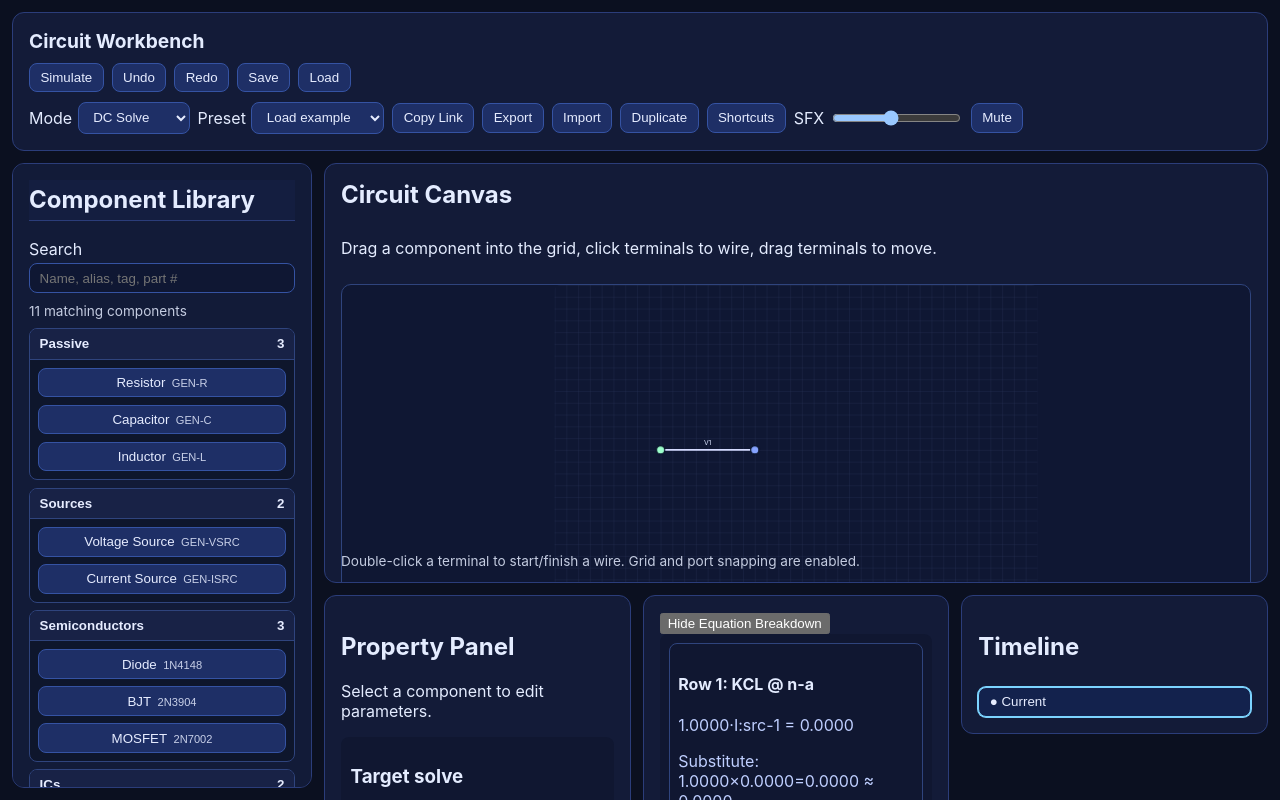
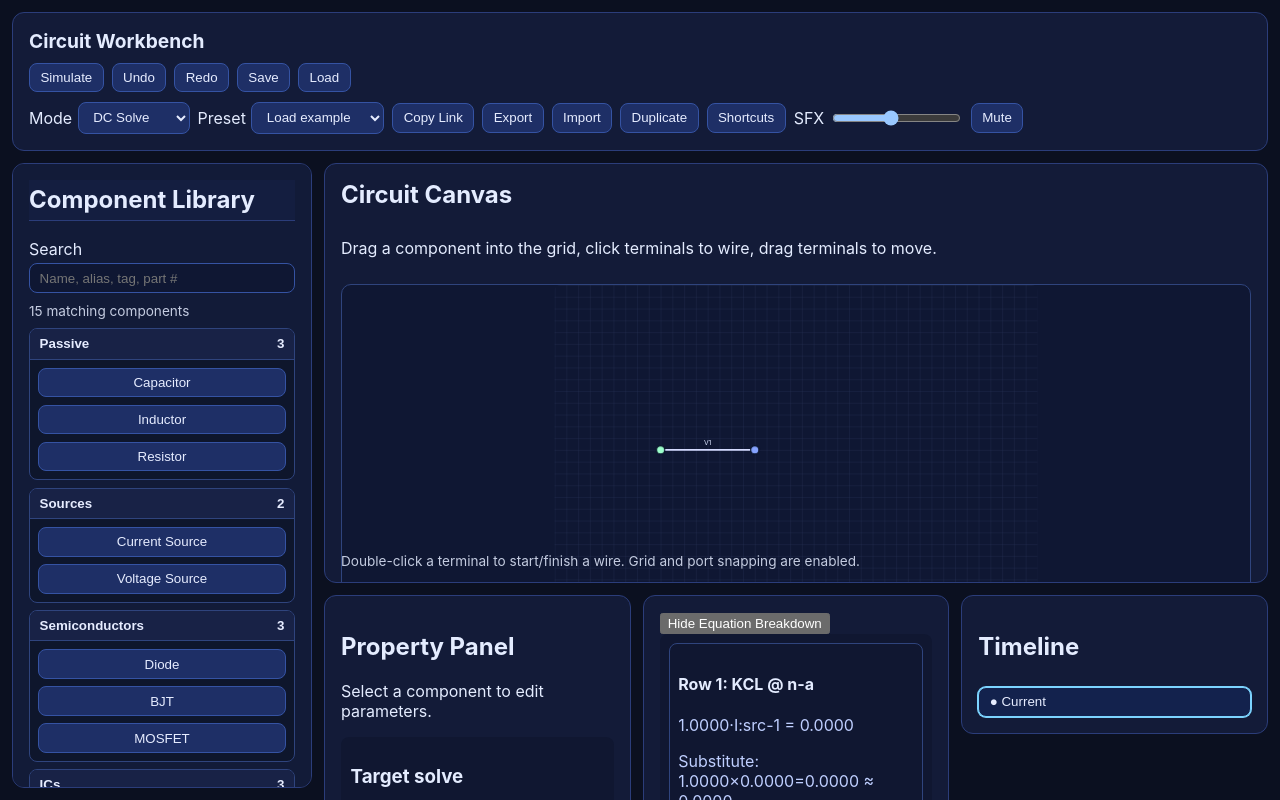
Before and after one commit to TheRealBasic/improved-succotash, a React (Vite) app: page / in a window 1280 px wide. Built offline with nearby package versions, Linux system fonts and the light colour scheme.

Commit message:
Add normalized component catalog data and validation

```diff
--- a/src/components/componentCatalog.ts
+++ b/src/components/componentCatalog.ts
@@ -1,6 +1,4 @@
-import type { ComponentKind } from '../engine/model';
-
-export type CatalogPlacementKind = Exclude<ComponentKind, 'wire'> | 'subcircuit';
+import { SORTED_COMPONENT_CATALOG_ITEMS, type CatalogPlacementKind } from '../data/componentCatalog';
 
 export type ComponentCatalogEntry = {
   id: string;
@@ -18,61 +16,46 @@ export type ComponentCatalogCategory = {
   entries: ComponentCatalogEntry[];
 };
 
-export const COMPONENT_CATALOG: ComponentCatalogCategory[] = [
-  {
-    id: 'passive',
-    label: 'Passive',
-    entries: [
-      { id: 'resistor', kind: 'resistor', label: 'Resistor', aliases: ['R'], tags: ['passive', 'ohmic'], partNumber: 'GEN-R', shortcutId: 'place-resistor' },
-      { id: 'capacitor', kind: 'capacitor', label: 'Capacitor', aliases: ['C'], tags: ['passive', 'energy-storage'], partNumber: 'GEN-C', shortcutId: 'place-capacitor' },
-      { id: 'inductor', kind: 'inductor', label: 'Inductor', aliases: ['L', 'Coil'], tags: ['passive', 'magnetic'], partNumber: 'GEN-L', shortcutId: 'place-inductor' }
-    ]
-  },
-  {
-    id: 'sources',
-    label: 'Sources',
-    entries: [
-      { id: 'voltage-source', kind: 'voltageSource', label: 'Voltage Source', aliases: ['VSource', 'Supply'], tags: ['source', 'dc'], partNumber: 'GEN-VSRC', shortcutId: 'place-voltage' },
-      { id: 'current-source', kind: 'currentSource', label: 'Current Source', aliases: ['ISource'], tags: ['source', 'bias'], partNumber: 'GEN-ISRC', shortcutId: 'place-current' }
-    ]
-  },
-  {
-    id: 'semiconductors',
-    label: 'Semiconductors',
-    entries: [
-      { id: 'diode', kind: 'diode', label: 'Diode', aliases: ['Rectifier'], tags: ['semiconductor', 'pn-junction'], partNumber: '1N4148', shortcutId: 'place-diode' },
-      { id: 'bjt', kind: 'bjt', label: 'BJT', aliases: ['Transistor'], tags: ['semiconductor', 'bipolar'], partNumber: '2N3904', shortcutId: 'place-bjt' },
-      { id: 'mosfet', kind: 'mosfet', label: 'MOSFET', aliases: ['FET'], tags: ['semiconductor', 'switch'], partNumber: '2N7002', shortcutId: 'place-mosfet' }
-    ]
-  },
-  {
-    id: 'ics',
-    label: 'ICs',
-    entries: [
-      { id: 'op-amp', kind: 'opAmp', label: 'Op-Amp', aliases: ['Operational Amplifier'], tags: ['ic', 'analog'], partNumber: 'LM358', shortcutId: 'place-opamp' },
-      { id: 'logic-gate', kind: 'logicGate', label: 'Logic Gate', aliases: ['Gate'], tags: ['ic', 'digital'], partNumber: '74HC00', shortcutId: 'place-logic' }
-    ]
-  },
-  {
-    id: 'relays',
-    label: 'Relays',
-    entries: []
-  },
-  {
-    id: 'sensors',
-    label: 'Sensors',
-    entries: []
-  },
-  {
-    id: 'power',
-    label: 'Power',
-    entries: []
-  },
-  {
-    id: 'specialty',
-    label: 'Specialty',
-    entries: [
-      { id: 'subcircuit', kind: 'subcircuit', label: 'Subcircuit', aliases: ['Macro'], tags: ['hierarchy', 'module'], partNumber: 'SUBCKT', shortcutId: 'place-subcircuit' }
-    ]
-  }
-];
+const CATEGORY_LABELS: Record<string, string> = {
+  passive: 'Passive',
+  sources: 'Sources',
+  semiconductors: 'Semiconductors',
+  ics: 'ICs',
+  power: 'Power',
+  sensors: 'Sensors',
+  specialty: 'Specialty',
+  rf: 'RF',
+  timing: 'Timing',
+  interface: 'Interface'
+};
+
+const ENTRY_METADATA: Record<string, { aliases: string[]; shortcutId?: string }> = {
+  resistor: { aliases: ['R'], shortcutId: 'place-resistor' },
+  capacitor: { aliases: ['C'], shortcutId: 'place-capacitor' },
+  inductor: { aliases: ['L', 'Coil'], shortcutId: 'place-inductor' },
+  'voltage-source': { aliases: ['VSource', 'Supply'], shortcutId: 'place-voltage' },
+  'current-source': { aliases: ['ISource'], shortcutId: 'place-current' },
+  diode: { aliases: ['Rectifier'], shortcutId: 'place-diode' },
+  bjt: { aliases: ['Transistor'], shortcutId: 'place-bjt' },
+  mosfet: { aliases: ['FET'], shortcutId: 'place-mosfet' },
+  'op-amp': { aliases: ['Operational Amplifier'], shortcutId: 'place-opamp' },
+  'logic-gate': { aliases: ['Gate'], shortcutId: 'place-logic' },
+  subcircuit: { aliases: ['Macro'], shortcutId: 'place-subcircuit' }
+};
+
+export const COMPONENT_CATALOG: ComponentCatalogCategory[] = Object.entries(
+  SORTED_COMPONENT_CATALOG_ITEMS.reduce<Record<string, ComponentCatalogEntry[]>>((grouped, item) => {
+    grouped[item.category] ??= [];
+    const metadata = ENTRY_METADATA[item.id];
+    grouped[item.category].push({
+      id: item.id,
+      kind: item.kind,
+      label: item.displayName,
+      aliases: metadata?.aliases ?? [item.partNumber ?? item.displayName],
+      tags: item.tags,
+      partNumber: item.partNumber,
+      shortcutId: metadata?.shortcutId
+    });
+    return grouped;
+  }, {})
+).map(([id, entries]) => ({ id, label: CATEGORY_LABELS[id] ?? id, entries }));
--- /dev/null
+++ b/src/data/componentCatalog.ts
@@ -0,0 +1,259 @@
+import type { ComponentKind } from '../engine/model';
+
+export type CatalogPlacementKind = Exclude<ComponentKind, 'wire'> | 'subcircuit';
+
+export const COMPONENT_CATEGORY_ORDER = [
+  'passive',
+  'sources',
+  'semiconductors',
+  'ics',
+  'power',
+  'sensors',
+  'specialty',
+  'rf',
+  'timing',
+  'interface'
+] as const;
+
+export type ComponentCategory = (typeof COMPONENT_CATEGORY_ORDER)[number];
+
+export type ComponentCatalogItem = {
+  id: string;
+  displayName: string;
+  kind: CatalogPlacementKind;
+  category: ComponentCategory;
+  subcategory: string;
+  description: string;
+  tags: string[];
+  pinCount: number;
+  defaultProps: Record<string, number | string | boolean>;
+  partNumber?: string;
+  manufacturer?: string;
+  datasheetUrl?: string;
+};
+
+export const COMPONENT_CATALOG_ITEMS: ComponentCatalogItem[] = [
+  {
+    id: 'resistor',
+    displayName: 'Resistor',
+    kind: 'resistor',
+    category: 'passive',
+    subcategory: 'generic',
+    description: 'Generic two-terminal resistor symbol.',
+    tags: ['symbol', 'ohmic', 'generic'],
+    pinCount: 2,
+    defaultProps: { resistanceOhms: 1000 }
+  },
+  {
+    id: 'capacitor',
+    displayName: 'Capacitor',
+    kind: 'capacitor',
+    category: 'passive',
+    subcategory: 'generic',
+    description: 'Generic capacitor symbol for charge storage.',
+    tags: ['symbol', 'energy-storage', 'generic'],
+    pinCount: 2,
+    defaultProps: { capacitanceFarads: 0.000001 }
+  },
+  {
+    id: 'inductor',
+    displayName: 'Inductor',
+    kind: 'inductor',
+    category: 'passive',
+    subcategory: 'generic',
+    description: 'Generic inductor symbol for magnetic energy storage.',
+    tags: ['symbol', 'magnetic', 'generic'],
+    pinCount: 2,
+    defaultProps: { inductanceHenries: 0.001 }
+  },
+  {
+    id: 'voltage-source',
+    displayName: 'Voltage Source',
+    kind: 'voltageSource',
+    category: 'sources',
+    subcategory: 'dc',
+    description: 'Ideal two-terminal voltage source.',
+    tags: ['source', 'dc', 'generic'],
+    pinCount: 2,
+    defaultProps: { voltageVolts: 5 }
+  },
+  {
+    id: 'current-source',
+    displayName: 'Current Source',
+    kind: 'currentSource',
+    category: 'sources',
+    subcategory: 'dc',
+    description: 'Ideal two-terminal current source.',
+    tags: ['source', 'bias', 'generic'],
+    pinCount: 2,
+    defaultProps: { currentAmps: 0.001 }
+  },
+  {
+    id: 'diode',
+    displayName: 'Diode',
+    kind: 'diode',
+    category: 'semiconductors',
+    subcategory: 'rectifier',
+    description: 'Generic diode symbol with standard silicon defaults.',
+    tags: ['pn-junction', 'generic', 'rectifier'],
+    pinCount: 2,
+    defaultProps: { forwardDropVolts: 0.7 }
+  },
+  {
+    id: 'bjt',
+    displayName: 'BJT',
+    kind: 'bjt',
+    category: 'semiconductors',
+    subcategory: 'transistor',
+    description: 'Generic NPN bipolar junction transistor symbol.',
+    tags: ['transistor', 'generic', 'bipolar'],
+    pinCount: 3,
+    defaultProps: { beta: 100 }
+  },
+  {
+    id: 'mosfet',
+    displayName: 'MOSFET',
+    kind: 'mosfet',
+    category: 'semiconductors',
+    subcategory: 'transistor',
+    description: 'Generic enhancement-mode MOSFET symbol.',
+    tags: ['transistor', 'generic', 'switch'],
+    pinCount: 3,
+    defaultProps: { thresholdVoltageVolts: 2.5 }
+  },
+  {
+    id: 'op-amp',
+    displayName: 'Op-Amp',
+    kind: 'opAmp',
+    category: 'ics',
+    subcategory: 'generic',
+    description: 'Generic operational amplifier macro model.',
+    tags: ['ic', 'analog', 'generic'],
+    pinCount: 5,
+    defaultProps: { openLoopGain: 100000 }
+  },
+  {
+    id: 'logic-gate',
+    displayName: 'Logic Gate',
+    kind: 'logicGate',
+    category: 'ics',
+    subcategory: 'generic',
+    description: 'Generic digital logic gate.',
+    tags: ['ic', 'digital', 'generic'],
+    pinCount: 3,
+    defaultProps: { family: 'CMOS', gateType: 'nand' }
+  },
+  {
+    id: 'ne555',
+    displayName: 'Timer IC (NE555)',
+    kind: 'opAmp',
+    category: 'timing',
+    subcategory: 'timer',
+    description: 'Classic NE555 timer for astable/monostable pulse generation.',
+    tags: ['ic', 'timer', 'pulse-generator'],
+    pinCount: 8,
+    defaultProps: { mode: 'astable', frequencyHz: 1000 },
+    partNumber: 'NE555',
+    manufacturer: 'Texas Instruments',
+    datasheetUrl: 'https://example.com/datasheets/ne555.pdf'
+  },
+  {
+    id: 'lm358',
+    displayName: 'Dual Op-Amp (LM358)',
+    kind: 'opAmp',
+    category: 'ics',
+    subcategory: 'precision-analog',
+    description: 'Dual operational amplifier suitable for single-supply designs.',
+    tags: ['ic', 'analog', 'amplifier'],
+    pinCount: 8,
+    defaultProps: { openLoopGain: 100000, channels: 2 },
+    partNumber: 'LM358',
+    manufacturer: 'STMicroelectronics',
+    datasheetUrl: 'https://example.com/datasheets/lm358.pdf'
+  },
+  {
+    id: '74hc00',
+    displayName: 'Quad NAND (74HC00)',
+    kind: 'logicGate',
+    category: 'interface',
+    subcategory: 'logic-family',
+    description: 'Quad 2-input NAND gate in HC CMOS family.',
+    tags: ['ic', 'digital', 'nand'],
+    pinCount: 14,
+    defaultProps: { family: 'HC', gates: 4 },
+    partNumber: '74HC00',
+    manufacturer: 'Nexperia',
+    datasheetUrl: 'https://example.com/datasheets/74hc00.pdf'
+  },
+  {
+    id: 'ad9833',
+    displayName: 'DDS Signal Generator (AD9833)',
+    kind: 'logicGate',
+    category: 'rf',
+    subcategory: 'signal-synthesis',
+    description: 'Direct digital synthesis IC for low-power waveform generation.',
+    tags: ['rf', 'dds', 'niche'],
+    pinCount: 10,
+    defaultProps: { maxFrequencyHz: 12500000 },
+    partNumber: 'AD9833',
+    manufacturer: 'Analog Devices',
+    datasheetUrl: 'https://example.com/datasheets/ad9833.pdf'
+  },
+  {
+    id: 'subcircuit',
+    displayName: 'Subcircuit',
+    kind: 'subcircuit',
+    category: 'specialty',
+    subcategory: 'hierarchy',
+    description: 'Reusable grouped macro that encapsulates a section of a circuit.',
+    tags: ['hierarchy', 'macro', 'module'],
+    pinCount: 0,
+    defaultProps: { collapsed: true }
+  }
+];
+
+export const componentCatalogSort = (left: ComponentCatalogItem, right: ComponentCatalogItem): number => {
+  const categoryOrder = COMPONENT_CATEGORY_ORDER.indexOf(left.category) - COMPONENT_CATEGORY_ORDER.indexOf(right.category);
+  if (categoryOrder !== 0) {
+    return categoryOrder;
+  }
+
+  const subcategoryOrder = left.subcategory.localeCompare(right.subcategory);
+  if (subcategoryOrder !== 0) {
+    return subcategoryOrder;
+  }
+
+  const partSpecificity = Number(Boolean(left.partNumber)) - Number(Boolean(right.partNumber));
+  if (partSpecificity !== 0) {
+    return partSpecificity;
+  }
+
+  return left.displayName.localeCompare(right.displayName);
+};
+
+export const validateComponentCatalog = (
+  items: ComponentCatalogItem[],
+  validCategories: readonly ComponentCategory[] = COMPONENT_CATEGORY_ORDER
+): void => {
+  const ids = new Set<string>();
+  const errors: string[] = [];
+
+  for (const item of items) {
+    if (ids.has(item.id)) {
+      errors.push(`Duplicate component catalog id: ${item.id}`);
+    }
+    ids.add(item.id);
+
+    if (!validCategories.includes(item.category)) {
+      errors.push(`Invalid category "${item.category}" on item "${item.id}"`);
+    }
+  }
+
+  if (errors.length > 0) {
+    throw new Error(`Component catalog validation failed:\n${errors.join('\n')}`);
+  }
+};
+
+validateComponentCatalog(COMPONENT_CATALOG_ITEMS);
+
+export const SORTED_COMPONENT_CATALOG_ITEMS = [...COMPONENT_CATALOG_ITEMS].sort(componentCatalogSort);
```
